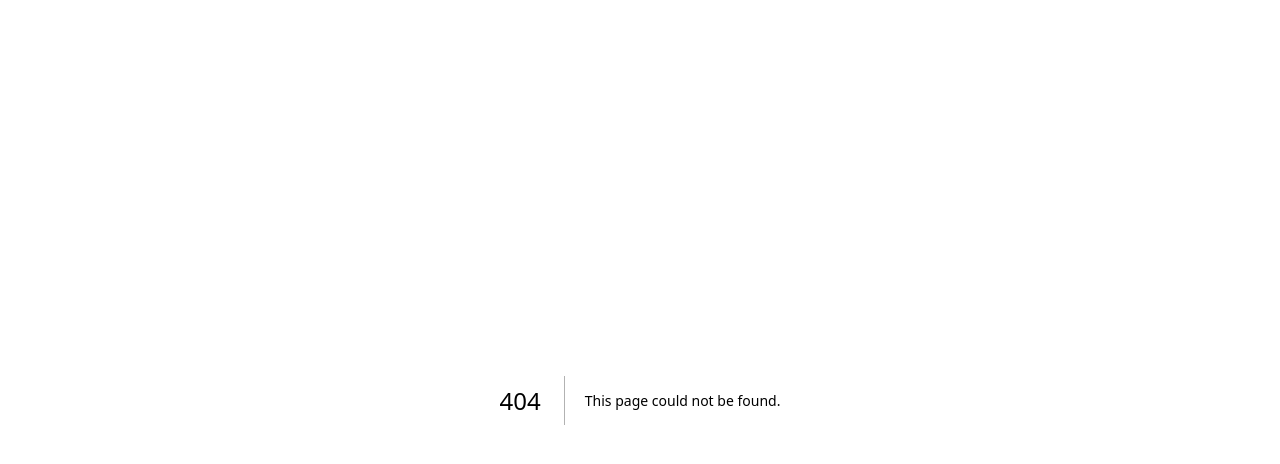
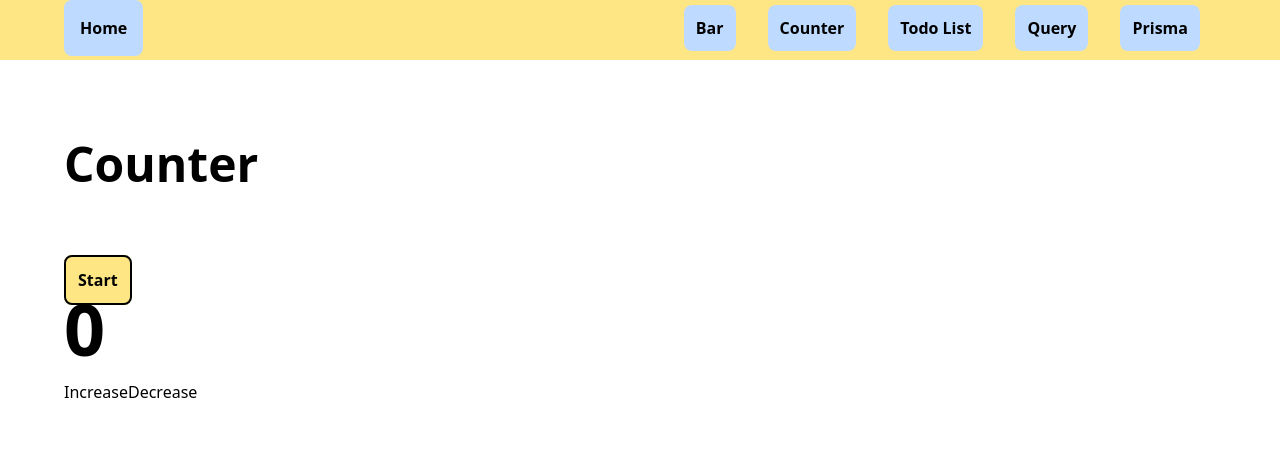
Before and after one commit to sasanedicbn/Practicing-next.js, a Next.js app in the folder practicing-next.js/: page /counter in a window 1280 px wide. Before the commit this address had no page. Shown: the top 464 px of the page. Built offline with nearby package versions, Linux system fonts and the light colour scheme.

Commit message:
Practice next

```diff
--- /dev/null
+++ b/practicing-next.js/app/bar/page.js
@@ -0,0 +1,7 @@
+import React from "react";
+
+const Bar = () => {
+  return <div>Bar</div>;
+};
+
+export default Bar;
--- /dev/null
+++ b/practicing-next.js/app/counter/page.js
@@ -0,0 +1,20 @@
+import CalculateCounter from "@/components/CalculateCounter";
+import Link from "next/link";
+import React from "react";
+
+const Counter = () => {
+  return (
+    <div>
+      <h2 className="text-5xl mb-20 font-bold">Counter</h2>
+      <Link
+        href="counter"
+        className="bg-amber-200 p-3 rounded-lg font-semibold  border-grey-500 border-2"
+      >
+        Start
+      </Link>
+      <CalculateCounter />
+    </div>
+  );
+};
+
+export default Counter;
--- a/practicing-next.js/app/layout.js
+++ b/practicing-next.js/app/layout.js
@@ -1,5 +1,6 @@
 import { Geist, Geist_Mono } from "next/font/google";
 import "./globals.css";
+import NavBar from "@/components/NavBar";
 
 const geistSans = Geist({
   variable: "--font-geist-sans",
@@ -22,7 +23,8 @@ export default function RootLayout({ children }) {
       <body
         className={`${geistSans.variable} ${geistMono.variable} antialiased`}
       >
-        {children}
+        <NavBar />
+        <main className="py-20 max-w-6xl mx-auto"> {children}</main>
       </body>
     </html>
   );
--- a/practicing-next.js/app/page.js
+++ b/practicing-next.js/app/page.js
@@ -1,7 +1,13 @@
+import Link from "next/link";
 import React from "react";
 
 const App = () => {
-  return <h1 className="text-6xl">App</h1>;
+  return (
+    <div>
+      <h1 className="text-6xl">App</h1>
+      <Link href="/contact">Contact</Link>
+    </div>
+  );
 };
 
 export default App;
--- /dev/null
+++ b/practicing-next.js/app/prisma/prisma.js
@@ -0,0 +1,7 @@
+import React from "react";
+
+const Prisma = () => {
+  return <div>Prisma</div>;
+};
+
+export default Prisma;
--- /dev/null
+++ b/practicing-next.js/app/query/page.js
@@ -0,0 +1,7 @@
+import React from "react";
+
+const Query = () => {
+  return <div>Query</div>;
+};
+
+export default Query;
--- /dev/null
+++ b/practicing-next.js/app/todo list/page.js
@@ -0,0 +1,7 @@
+import React from "react";
+
+const TodoList = () => {
+  return <div>TodoList</div>;
+};
+
+export default TodoList;
--- /dev/null
+++ b/practicing-next.js/components/CalculateCounter.js
@@ -0,0 +1,15 @@
+"use client";
+import React, { useState } from "react";
+
+const CalculateCounter = () => {
+  const [count, setCount] = useState(0);
+  return (
+    <div>
+      <h2 className="text-7xl font-bold mb-4">{count}</h2>
+      <button onClick={() => setCount(count + 1)}>Increase</button>
+      <button onClick={() => setCount(count - 1)}>Decrease</button>
+    </div>
+  );
+};
+
+export default CalculateCounter;
--- /dev/null
+++ b/practicing-next.js/components/NavBar.jsx
@@ -0,0 +1,41 @@
+const Links = [
+  { name: "Bar", path: "/bar" },
+  { name: "Counter", path: "/counter" },
+  { name: "Todo List", path: "/todolist" },
+  { name: "Query", path: "/query" },
+  { name: "Prisma", path: "/prisma" },
+];
+
+import Link from "next/link";
+import React from "react";
+
+const NavBar = () => {
+  return (
+    <nav className="bg-amber-200 h-15">
+      <div className="navbar  max-w-6xl mx-auto flex items-center justify-between">
+        <Link
+          href="/"
+          className="btn btn-primary bg-blue-200 mb-2 md:mb-0 p-4 rounded-lg font-semibold"
+        >
+          Home
+        </Link>
+        <ul>
+          {Links.map((link) => {
+            return (
+              <li key={link.path} className="inline-block mx-4">
+                <Link
+                  href={link.path}
+                  className="btn btn-primary bg-blue-200 mb-2 md:mb-0 p-3 rounded-lg font-semibold"
+                >
+                  {link.name}
+                </Link>
+              </li>
+            );
+          })}
+        </ul>
+      </div>
+    </nav>
+  );
+};
+
+export default NavBar;
```
